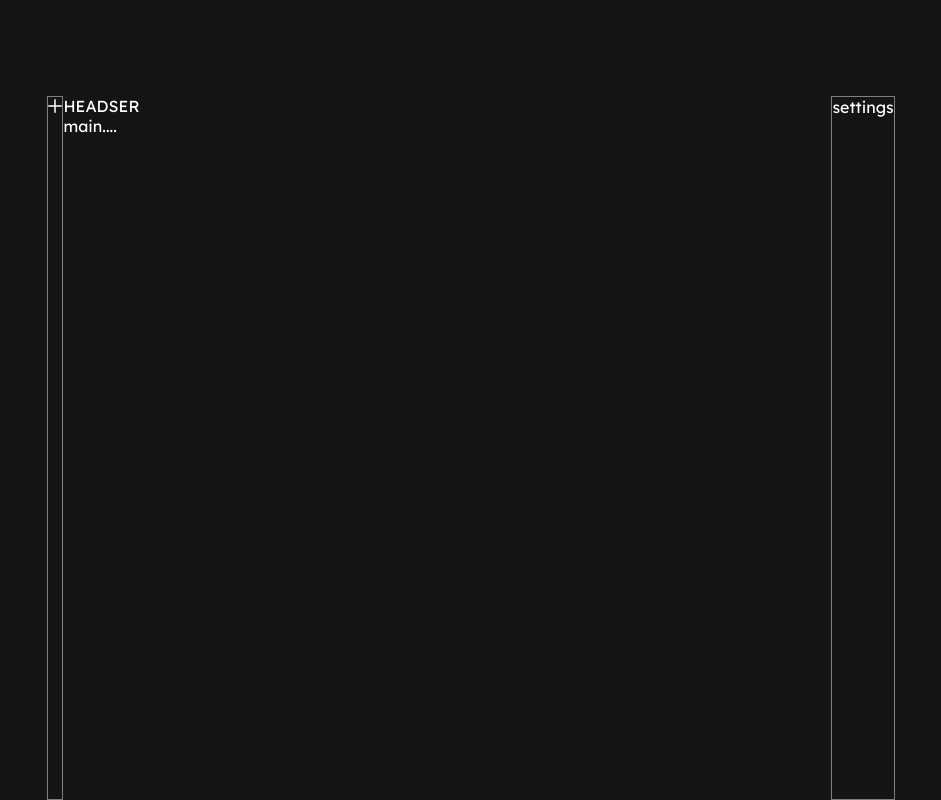
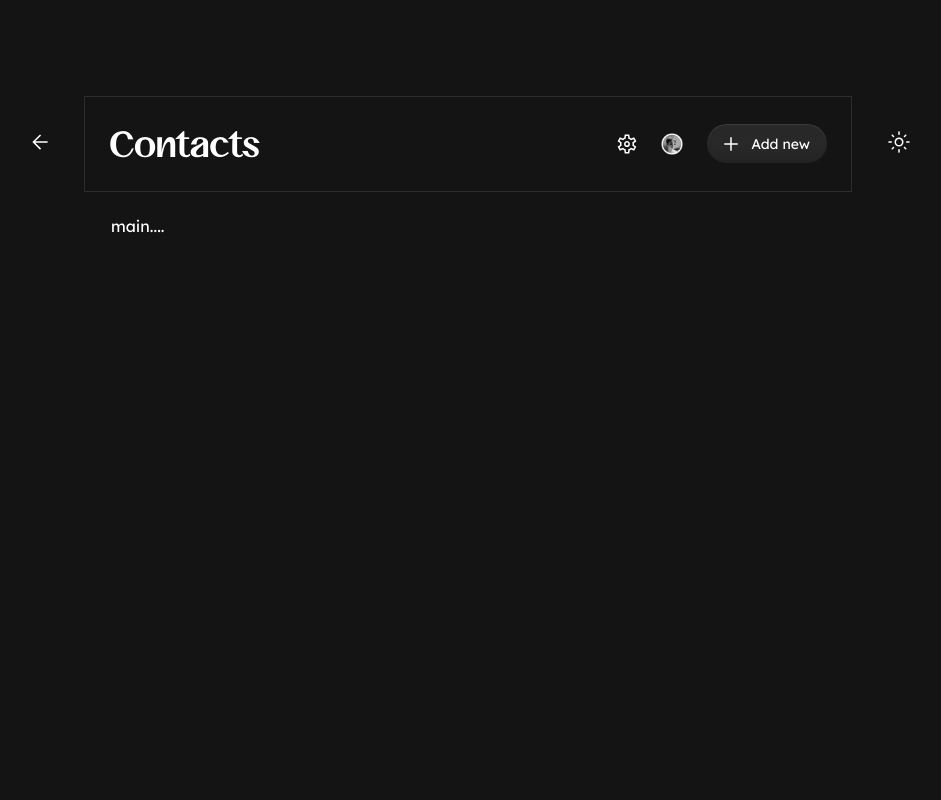
Before and after one commit to peterfulop/contacts-app, a React (Vite) app: page / in a window 1280 px wide. Shown: the whole page, without its empty margins (169-1110 px from the left). Built offline with nearby package versions, Linux system fonts and the light colour scheme.

Commit message:
feat(): first button component created;

```diff
--- a/src/componets/component-library/icon-item/icon-item.tsx
+++ b/src/componets/component-library/icon-item/icon-item.tsx
@@ -2,7 +2,19 @@ import { IconType, icons } from '../icons/index';
 
 export const Icon = (props: {
   icon: IconType;
-  style?: { width: string; height: string; color: string };
+  width?: string | number;
+  height?: string | number;
+  color?: string;
+
+  img?: React.HTMLAttributes<HTMLImageElement>;
 }) => {
-  return <img src={icons[props.icon]} style={props.style} />;
+  return (
+    <img
+      src={icons[props.icon]}
+      {...props.img}
+      width={props.width}
+      height={props.width}
+      color={props.color}
+    />
+  );
 };
--- a/src/componets/component-library/main-layout/main-layout.tsx
+++ b/src/componets/component-library/main-layout/main-layout.tsx
@@ -2,7 +2,7 @@ import styled from 'styled-components';
 import { ThemeType } from '../../../theme/theme';
 import { Icon } from '../icon-item/icon-item';
 
-export const Layout = styled('section')((props: { theme: ThemeType }) => ({
+export const Body = styled('section')((props: { theme: ThemeType }) => ({
   display: 'flex',
   justifyContent: 'center',
   backgroundColor: props.theme.colors.G100,
@@ -10,31 +10,120 @@ export const Layout = styled('section')((props: { theme: ThemeType }) => ({
   color: 'white',
 }));
 
-export const SideBar = styled('div')((props: { theme: ThemeType }) => ({
-  border: '1px solid gray',
-  marginTop: '96px',
-}));
-
 export const Main = styled('div')((props: { theme: ThemeType }) => ({
-  width: props.theme.mainLayout.width,
+  width: '100%',
   justifyContent: 'center',
   alignItems: 'center',
   marginTop: '96px',
 }));
 
+export const Navbar = styled('header')((props: { theme: ThemeType }) => ({
+  display: 'flex',
+  justifyContent: 'center',
+  alignItems: 'center',
+  width: '100%',
+}));
+
+export const NavbarCenter = styled('div')((props: { theme: ThemeType }) => ({
+  maxWidth: props.theme.mainLayout.width,
+  width: '100%',
+  display: 'flex',
+  justifyContent: 'space-between',
+  alignItems: 'center',
+  color: 'white',
+  height: '96px',
+  border: '1px solid',
+  padding: '24px',
+  borderColor: props.theme.colors.G50,
+  h1: {
+    ...props.theme.typography.H1,
+    color: props.theme.colors.textPrimary,
+  },
+}));
+
+export const NavbarActions = styled('div')((props: { theme: ThemeType }) => ({
+  display: 'flex',
+  justifyContent: 'space-between',
+  alignItems: 'center',
+  gap: '1.5rem',
+}));
+
+export const NavbarAvatar = styled('div')((props: { theme: ThemeType }) => ({
+  width: '10px',
+  margin: '32px 36px',
+}));
+
+export const NavbarSide = styled('div')((props: { theme: ThemeType }) => ({
+  margin: '32px 36px',
+}));
+
+export const Content = styled('main')((props: { theme: ThemeType }) => ({
+  maxWidth: props.theme.mainLayout.width,
+  margin: '0 auto',
+  display: 'flex',
+  width: '100%',
+  padding: '24px',
+}));
+
+export const Button = styled('div')((props: { theme: ThemeType }) => ({
+  fontWeight: '400',
+  fontSize: '14px',
+  cursor: 'pointer',
+  display: 'flex',
+  justifyContent: 'space-between',
+  alignItems: 'center',
+  width: '120px',
+  height: '40px',
+  borderRadius: '20px',
+  color: props.theme.colors.textPrimary,
+  background:
+    'linear-gradient(180deg, rgba(60, 60, 60, 1) 0%, rgba(60, 60, 60, 0) 100%)',
+  padding: '1px',
+  div: {
+    background:
+      'linear-gradient(360deg,rgba(40, 40, 40, 0.7) 0%,rgba(40, 40, 40, 1) 70%)',
+    display: 'flex',
+    justifyContent: 'space-between',
+    alignItems: 'center',
+    width: '100%',
+    height: '100%',
+    borderRadius: '20px',
+    padding: '16px',
+  },
+  ':hover': {
+    background: props.theme.colors.G50,
+  },
+}));
+
+import Avatar from '../../../assets/avatars/Photo.png';
+
 export const MainLayout = () => {
   return (
-    <Layout>
-      <SideBar>
-        <Icon icon={'Add'} />
-      </SideBar>
+    <Body>
       <Main>
-        <header>HEADSER</header>
-        <main>main....</main>
+        <Navbar>
+          <NavbarSide>
+            <Icon icon={'BackArrow'} />
+          </NavbarSide>
+          <NavbarCenter>
+            <h1>Contacts</h1>
+            <NavbarActions>
+              <Icon icon={'Settings'} />
+              <img src={Avatar} width={22} height={22} />
+              <Button>
+                <div>
+                  <Icon icon={'Add'} />
+                  Add new
+                </div>
+              </Button>
+            </NavbarActions>
+          </NavbarCenter>
+          <NavbarSide>
+            <Icon icon={'LightMode'} />
+          </NavbarSide>
+        </Navbar>
+        <Content>main....</Content>
       </Main>
-      <SideBar>
-        <p>settings</p>
-      </SideBar>
-    </Layout>
+    </Body>
   );
 };
--- a/src/index.css
+++ b/src/index.css
@@ -13,14 +13,12 @@
   margin: 0;
   padding: 0;
   box-sizing: border-box;
+  letter-spacing: '0.01rem';
 }
 
 body {
   font-family: 'Lexend Deca';
-  font-weight: 'regular';
-  font-size: '14px';
-  line-height: '20px';
-  letter-spacing: '1%';
+  font-style: normal;
 }
 
 :root {
--- a/src/theme/theme.ts
+++ b/src/theme/theme.ts
@@ -1,6 +1,6 @@
 export const theme = {
   mainLayout: {
-    width: 768,
+    width: '768px',
   },
   colors: {
     G100: '#141414',
@@ -20,28 +20,28 @@ export const theme = {
   typography: {
     H1: {
       fontFamily: 'Glysa',
-      fontWeight: 'normal',
+      fontStyle: 'normal',
       fontSize: '32px',
       lineHeight: '48px',
       letterSpacing: '0%',
     },
     H2: {
       fontFamily: 'Glysa',
-      fontWeight: 'normal',
+      fontStyle: 'normal',
       fontSize: '24px',
       lineHeight: '40px',
       letterSpacing: '0%',
     },
     H3: {
       fontFamily: 'Lexend Deca',
-      fontWeight: 'regular',
+      fontStyle: 'regular',
       fontSize: '16px',
       lineHeight: '24px',
       letterSpacing: '1%',
     },
     message: {
       fontFamily: 'Lexend Deca',
-      fontWeight: 'regular',
+      fontStyle: 'regular',
       fontSize: '12px',
       lineHeight: '12px',
       letterSpacing: '1%',
```
Also changed, not shown: src/componets/component-library/header/header.tsx (+0 -8 lines).
